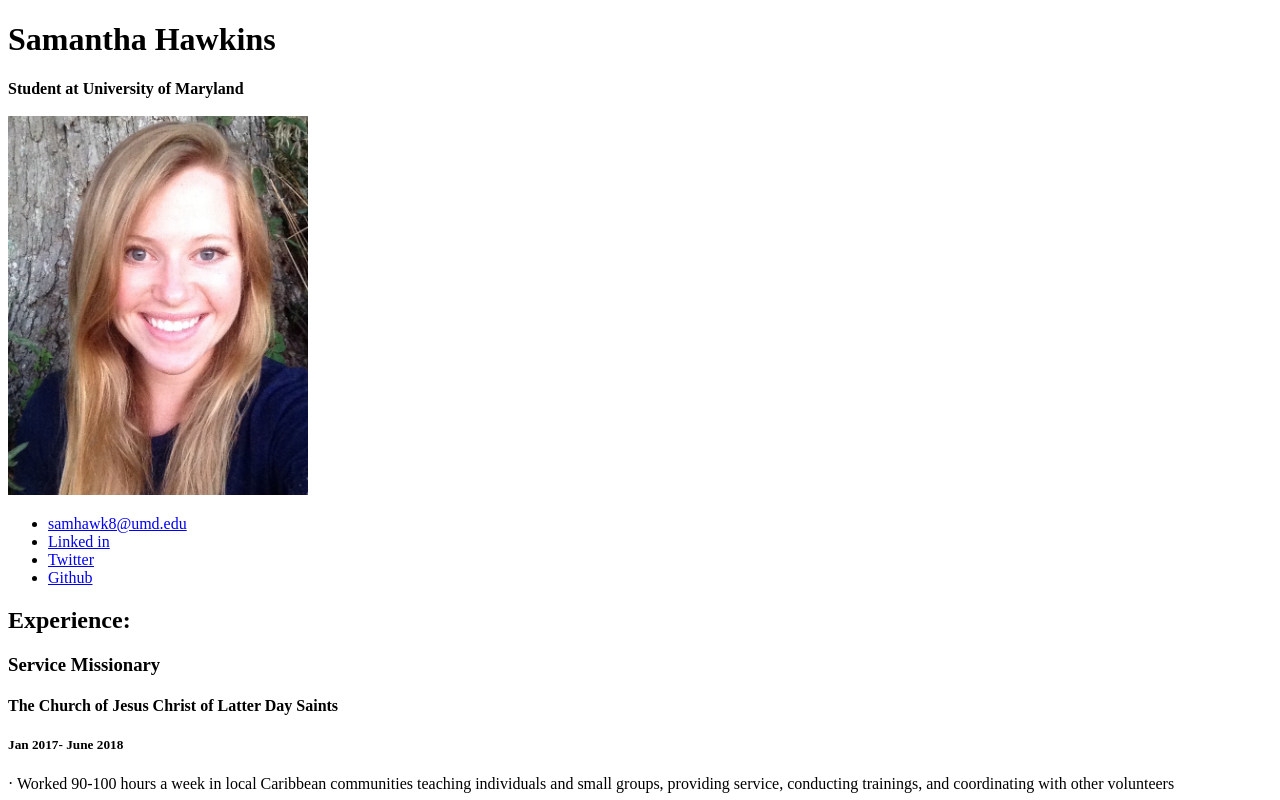
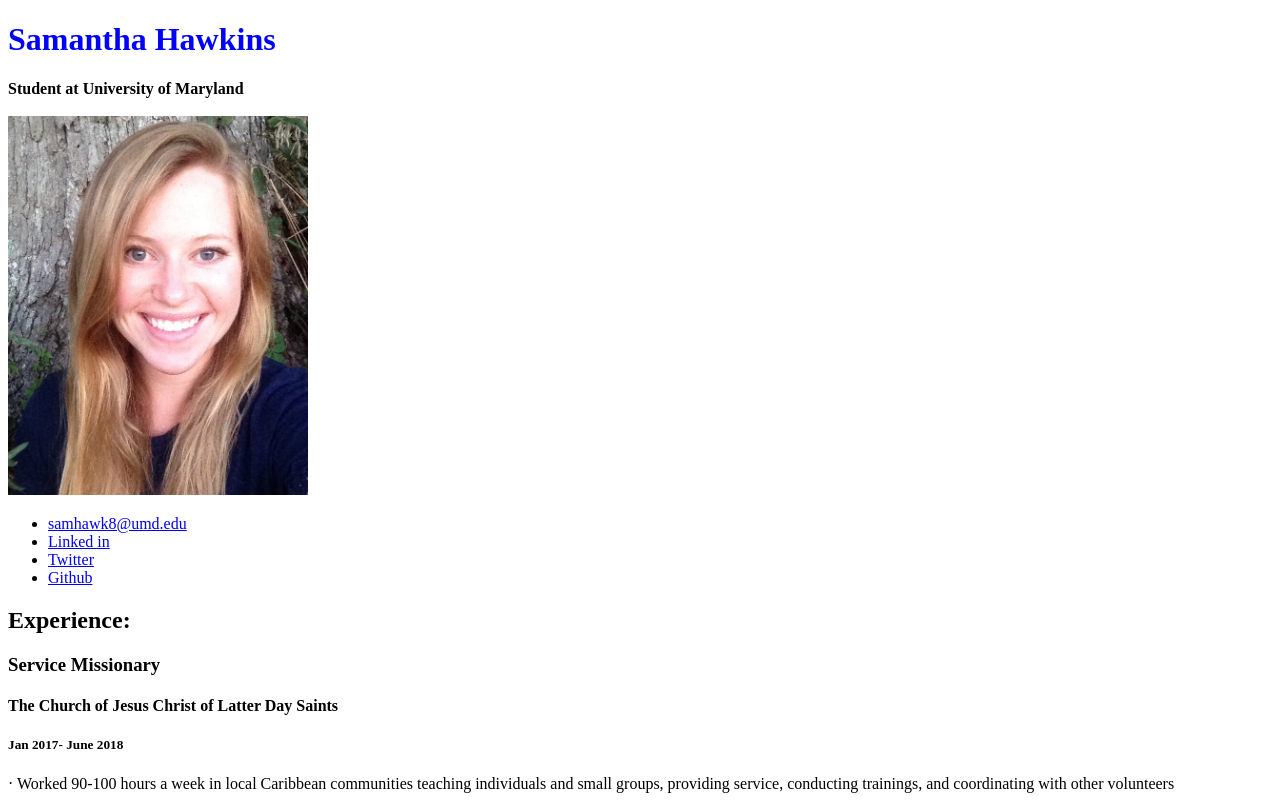
Before and after one commit to samhawk8/Samantha-Hawkins-Jour652, a plain HTML site: page Resume/index.html in a window 1280 px wide. Shown: the top 800 px of the page. Drawn offline with Linux system fonts and the light colour scheme.

Commit message:
resume changes

```diff
--- a/Resume/index.html
+++ b/Resume/index.html
@@ -4,6 +4,9 @@
 <head>
 <h1>Samantha Hawkins</h1>
 </head>
+<style>
+h1 {color:blue; size: 36px; }
+</style>
 <body>
   <!-- I MADE THIS MYSELF -->
   <strong>Student at University of Maryland</strong>
@@ -52,14 +55,14 @@
 <h4>Senator Harry Reid; Democratic Policy and Communications Center</h4>
 <h5>May 2015-Aug 2015</h5>
 <p>·	Assisted in the planning and execution of press conferences with Senate leadership
-<br>·	Provided timely research and organizational support to help the national press team respond to media inquiries and requests from the offices of Democratic Senators</br>
+<br>·	Provided timely research and organizational support to help the national press team respond to media inquiries and requests from the offices of Democratic Senators
 <br>·	Compiled daily economic reports for the Democratic caucus, submitted reviews of Senator Reid’s involvement in the national media, and monitored the news media in a face-paced, high pressure environment</br></p>
 
 <h3>Research Assistant</h3>
 <h4>BYU Uganda Mentored Research Study Abroad</h4>
 <h5>June 2014-April 2015</h5>
 <p>·	Performed field work reliably for two months by gathering information from Ugandans in their local communities
-<br>·	Interviewed victims of child trafficking at Uganda Youth Development Link</br>
+<br>·	Interviewed victims of child trafficking at Uganda Youth Development Link
 <br>·	Worked closely with two professors to conduct field research and compile and assess results</br></p>
 
 
```
Also changed, not shown: 1 other file.
